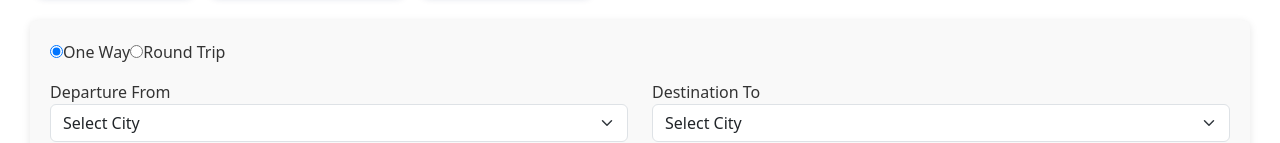
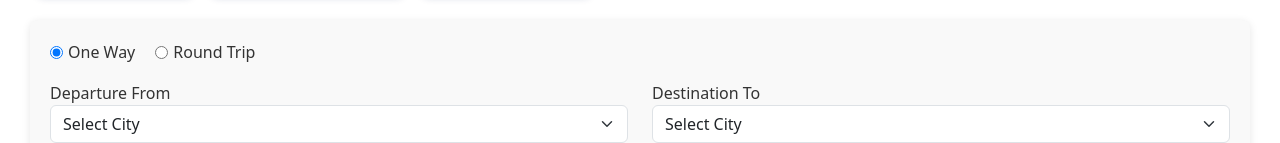
Before and after one commit to gpontanar/mabuhay-airlines-FS, a React (Create React App) app in the folder frontend/: page / in a window 1280 px wide. Shown: the part 616-759 px from the top of the page. Built offline with nearby package versions, Linux system fonts and the light colour scheme.

Commit message:
Adding revision to booking form

```diff
--- a/frontend/src/components/BookingForm.js
+++ b/frontend/src/components/BookingForm.js
@@ -32,8 +32,8 @@ const BookingForm = () => {
     <div className="booking-form-container">
       <div className="booking-form">
         <form onSubmit={handleSubmit}>
-          <div className="trip-type mb-3 pr-3">
-            <label>
+          <div className="trip-type mb-3">
+            <label className="radio-label">
               <input
                 type="radio"
                 name="tripType"
@@ -43,7 +43,7 @@ const BookingForm = () => {
               />
               One Way
             </label>
-            <label>
+            <label className="radio-label">
               <input
                 type="radio"
                 name="tripType"
--- a/frontend/src/index.css
+++ b/frontend/src/index.css
@@ -426,6 +426,12 @@ body {
   margin-right: auto;
   flex: 1;
 }
+.trip-type .radio-label {
+  margin-right: 20px;
+  display: inline-flex;
+  align-items: center;
+  gap: 5px;
+}
 
 .search-btn {
   background-color: #0a2463;
```
